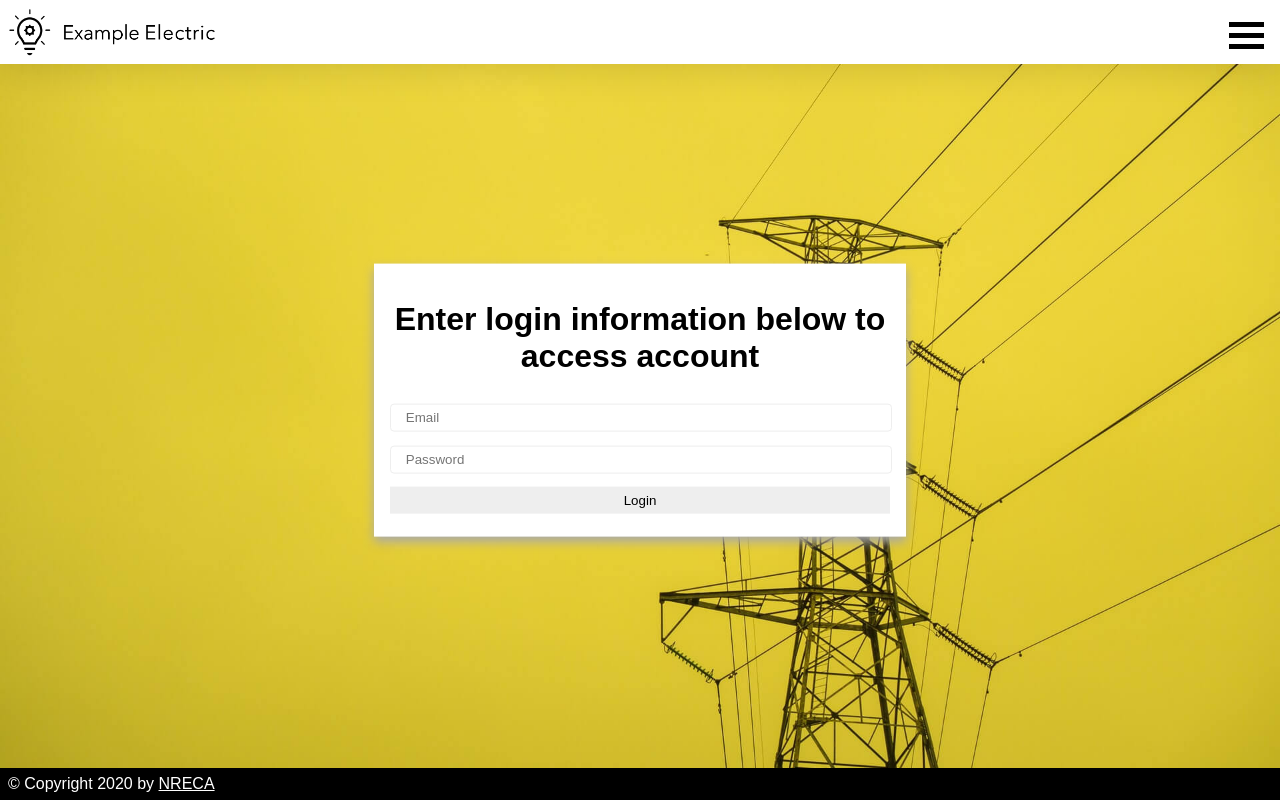
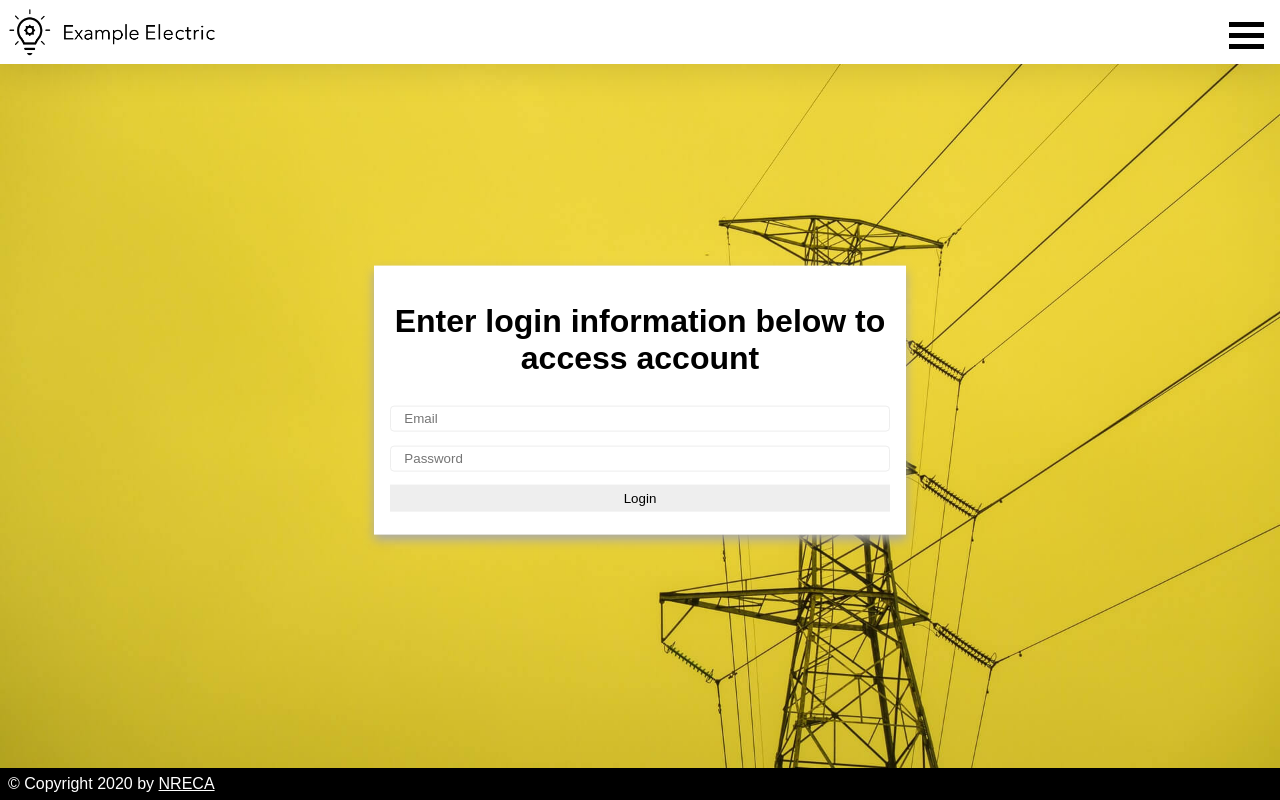
Before and after one commit to dpinney/r3it, a Flask app: page /login in a window 1280 px wide. Run offline with Flask 2, Linux system fonts and the light colour scheme; parts of the project's set-up code (start-up, migrations or seed data) failed here and were passed over.

Commit message:
left padding on login and register; minor typo in report fixed

```diff
--- a/r3it/static/css/style.css
+++ b/r3it/static/css/style.css
@@ -161,6 +161,8 @@ table {
     border-color: #eee;
     border-style: solid;
     border-radius: 4px;
+    padding-left: 1em;
+    box-sizing: border-box;
 } #login button {
     background-color: #eee;
 } #login button:hover {
--- a/r3it/templates/login.html
+++ b/r3it/templates/login.html
@@ -6,9 +6,9 @@
 <div id="login" >
 	<h1>Enter login information below to access account</h1>
     <form action='/login' method='post'>
-        <input type='text' placeholder="    Email" id='email' name='email' required>
+        <input type='text' placeholder="Email" id='email' name='email' required>
         <br>
-        <input type='password' placeholder="    Password" id='password' name='password' required>
+        <input type='password' placeholder="Password" id='password' name='password' required>
         <br>
         <button type='submit'>Login</button>
     </form>
--- a/r3it/templates/register.html
+++ b/r3it/templates/register.html
@@ -7,13 +7,13 @@
 <div id="login" >
     <h1>Enter email and password to register an account</h1>
     <form action='/login' method='post'>
-        <input type='text' placeholder="    Email" id='email' name='email' required>
+        <input type='text' placeholder="Email" id='email' name='email' required>
         <br>
-        <input type='password' placeholder="    Password" id='password' name='password' required>
+        <input type='password' placeholder="Password" id='password' name='password' required>
         <br>
         {{ captcha() }} <!-- This renders an <img> tag with the captcha img. -->
 	    <br>
-	    <input type="text" placeholder="    Captcha" name="captcha" required>
+	    <input type="text" placeholder="Captcha" name="captcha" required>
 	    <br>
         <button type="submit" formaction="/register" method="post">Register</button>
     </form>
--- a/r3it/templates/report.html
+++ b/r3it/templates/report.html
@@ -85,7 +85,7 @@
 {% endblock %}
 
 {% block customer %}
-  <H3>Click below to Withdraw Interconnection Application"</H3>
+  <H3>Click below to Withdraw Interconnection Application</H3>
     <form action='{{"/update-status/" + data['ID'] + "/Withdrawn"}}'>
       <input type='submit' value='Withdraw Interconnection Application'/>
     </form>
```
